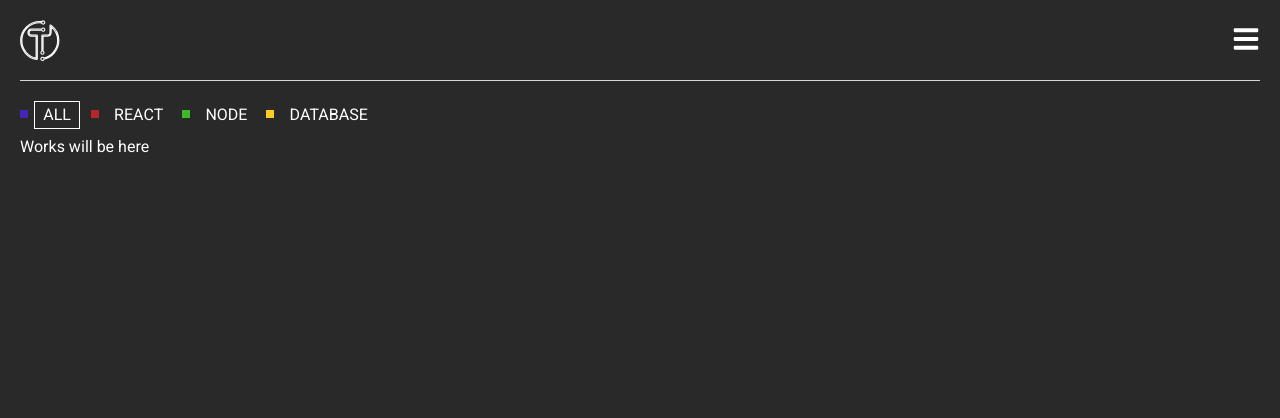
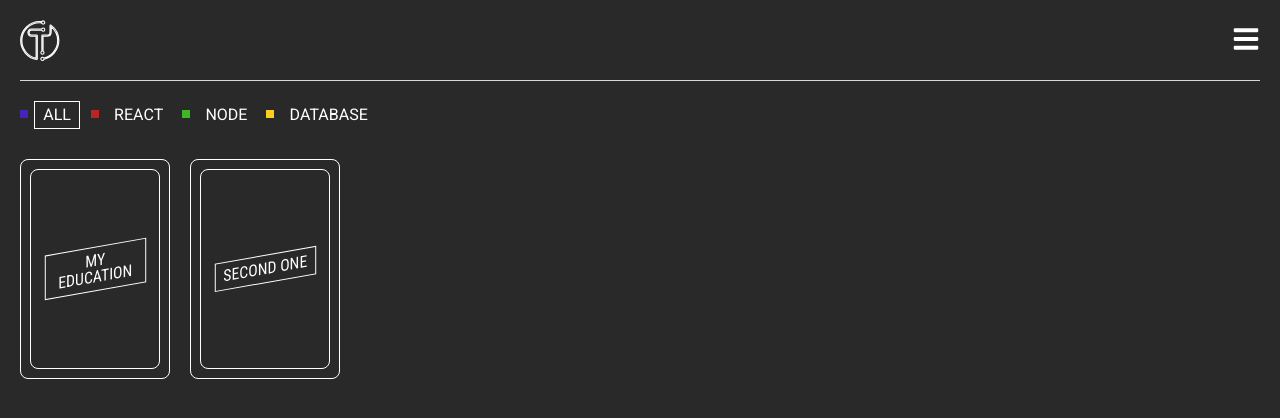
Before and after one commit to takuyahirata23/my_portfolio, a React (Create React App) app: page /work in a window 1280 px wide. Shown: the top 418 px of the page. Built offline with nearby package versions, Linux system fonts and the light colour scheme.

Commit message:
add nav animation

```diff
--- a/src/components/Work.js
+++ b/src/components/Work.js
@@ -22,7 +22,7 @@ class Work extends Component {
         name: 'database'
       }
     ],
-    works: 'hi'
+    works: []
   }
 
   componentDidMount() {
@@ -56,7 +56,17 @@ class Work extends Component {
           <Selection selections={this.state.selections} handleSelection={this.handleSelection}/>
         </section>
         <section className="works">
-          Works will be here
+          <div className="outer-box">
+            <div className="inner-box">
+              <div className="project-name">MY EDUCATION</div>
+            </div>
+          </div>
+
+          <div className="outer-box">
+            <div className="inner-box">
+              <div className="project-name">SECOND ONE</div>
+            </div>
+          </div>
         </section>
       </div>
     )
--- a/src/sass/partials/_header.scss
+++ b/src/sass/partials/_header.scss
@@ -43,12 +43,16 @@ header {
 nav {
   flex: 1 100%;
   display: none;
-  margin-top: em(20px);
+  z-index: 100;
 
   ul {
-    @include flex(wrap, space-between, center);
+    @include flex(wrap, space-around, center);
+    // @include card-border;
+    height: 100vh;
+    background-color: map-get($theme-colors, 'primary-bg');
     overflow: hidden;
     height: 0;
+    margin-top: 20px;
   }
 
   a {
@@ -67,6 +71,7 @@ nav {
 
 @keyframes navMenu {
   to {
-    height: em(40px);
+    // transform: translateX(-290px);
+    height: em(100px);
   }
 }
--- a/src/sass/partials/_work.scss
+++ b/src/sass/partials/_work.scss
@@ -1,3 +1,4 @@
+// SELECTION---------------------------------------------
 .selections-wrapper {
   @include flex(wrap, flex-start, center);
 
@@ -26,3 +27,45 @@
 .database {
   @include square(map-get($selection-colors, 'database'));
 }
+
+// WORKS------------------------------------------------
+.works {
+  margin-top: em(20px);
+  display: grid;
+  grid-template-columns: repeat(auto-fill, em(150px));
+  grid-gap: em(20px);
+}
+.outer-box {
+  @include card-border;
+  @include flex($just: center, $align: center);
+  border-radius: 8px 8px;
+  height: em(220px);
+}
+
+.inner-box {
+  @include card-border;
+  @include flex($just: center, $align: center);
+  border-radius: 8px 8px;
+  height: 92%;
+  width: 88%;
+}
+
+.project-name {
+  @include card-border;
+  font-family: map-get($fonts, 'secondary');
+  text-align: center;
+  width: 80%;
+  transform: rotate(-10deg) skew(-10deg);
+  padding: 5px 2px;
+}
+
+.outer-box:hover, .inner-box:hover {
+  box-shadow:
+  0 0 0.1vw  0.4vw #f8f7ff,
+  0 0 0.4vw  0.6vw #7276e9,
+  0 0   4vw  0.4vw #280be5,
+  inset 0 0 1.5vw  0.4vw #1d0be5,
+  inset 0 0 0.4vw  0.2vw #8272e9,
+  inset 0 0 0.5vw  0.2vw #f9f7ff;
+  // display: none;
+}
--- a/src/works.json
+++ b/src/works.json
@@ -1,5 +1,6 @@
 [
   {
+    "id": "0",
     "name": "YOKOHAMA",
     "overview": "Branding a snowboarding store.",
     "Objective": "Build a responsive website that delivers great UI/UX. Design websites and create all of the assets using Illustrator and Photoshop.",
```
